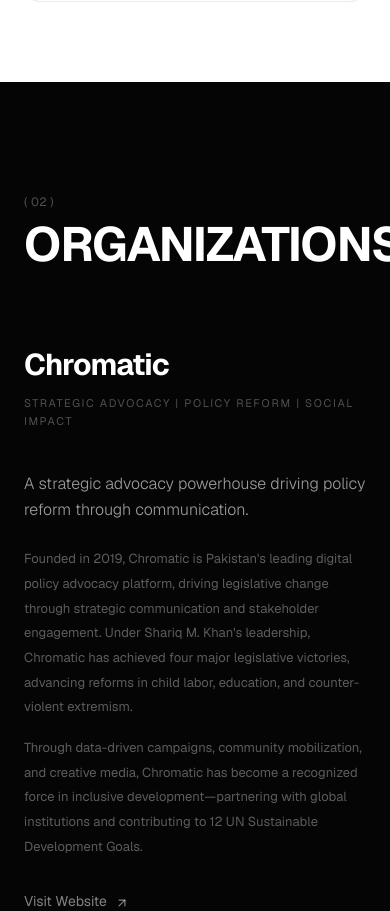
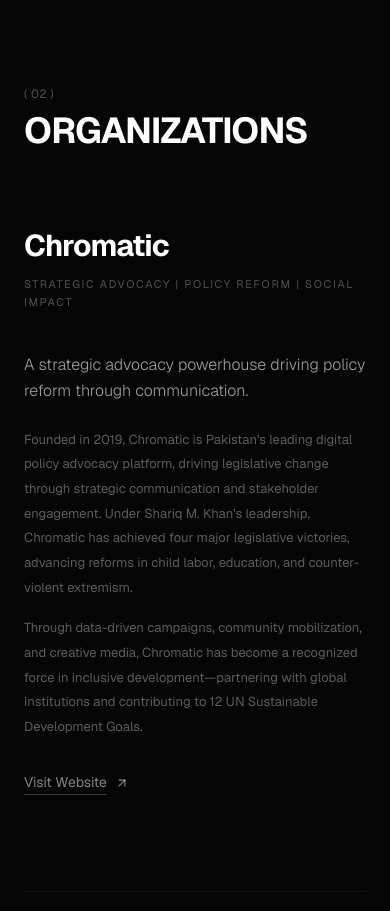
Before and after one commit to Zynalex9/shariqmkhan, a Next.js app: page / in a window 390 px wide. Shown: the part 6543-7454 px from the top of the page. Built offline with nearby package versions, Linux system fonts and the light colour scheme.

Commit message:
Fixed overflow an dhero section

```diff
--- a/app/globals.css
+++ b/app/globals.css
@@ -10,6 +10,7 @@
 
 html {
   scroll-behavior: smooth;
+  overflow-x: hidden;
 }
 
 body {
--- a/app/page.tsx
+++ b/app/page.tsx
@@ -14,7 +14,7 @@
   return (
     <>
       <Navbar />
-      <main className="pt-24">
+      <main className="pt-20 md:pt-24">
         <HeroSection />
         <IntroSection />
         <AboutSection />
--- a/components/HeroSection.tsx
+++ b/components/HeroSection.tsx
@@ -59,12 +59,10 @@
         <section
             ref={sectionRef}
             id="home"
-            className="relative w-full h-[calc(100vh-64px)] flex flex-col justify-end overflow-hidden"
+            className="relative w-full min-h-[81.5vh] sm:h-[calc(100vh-64px)] flex flex-col justify-end overflow-hidden"
             style={{ background: "#050505" }}
         >
-            {/* ── Subtle background image (faded cityscape / texture) ── */}
             <div className="absolute inset-0 z-0">
-                {/* REPLACE_WITH_BACKGROUND_IMAGE: Use a faded cityscape or dark ambient photo */}
                 <Image
                     src="/10.png"
                     alt="Background"
@@ -73,11 +71,9 @@
                     sizes="100vw"
                     priority
                 />
-                {/* Dark gradient overlay */}
                 <div className="absolute inset-0 bg-gradient-to-t from-[#050505] via-[#050505]/80 to-[#050505]/60" />
             </div>
 
-            {/* ── Top bar: small credential text ── */}
             <div className="absolute top-0 left-0 right-0 z-20 px-6 sm:px-10 py-6 flex justify-between items-start">
                 <FloatingLabel delay={1.2}>
                     <p className="text-[10px] sm:text-xs uppercase tracking-[0.2em] text-white/50 leading-relaxed">
--- a/components/sections/FeaturedProjectsSection.tsx
+++ b/components/sections/FeaturedProjectsSection.tsx
@@ -183,9 +183,9 @@
                 exit={{ opacity: 0, scale: 0.92, y: 32 }}
                 transition={{ duration: 0.45, ease: [0.25, 0.1, 0.25, 1] }}
                 className="fixed left-1/2 top-1/2 z-50 -translate-x-1/2 -translate-y-1/2
-                           w-[90vw] max-w-[1300px] max-h-[90vh]
+                           w-[96vw] sm:w-[90vw] max-w-[1300px] max-h-[90vh]
                            bg-[#f5f5f0] border border-background/8
-                           rounded-[32px] overflow-hidden flex flex-col"
+                           rounded-[24px] sm:rounded-[32px] overflow-hidden flex flex-col"
                 style={{ boxShadow: "0 32px 80px rgba(0,0,0,0.35)" }}
             >
                 {/* Close button */}
@@ -202,7 +202,7 @@
                 {/* Scrollable content */}
                 <div className="overflow-y-auto flex-1">
                     {/* Hero image */}
-                    <div className="relative w-full aspect-16/7 shrink-0">
+                    <div className="relative w-full aspect-[16/9] sm:aspect-[16/7] shrink-0">
                         <Image
                             src={project.image}
                             alt={project.title}
--- a/components/sections/OrganizationsSection.tsx
+++ b/components/sections/OrganizationsSection.tsx
@@ -33,7 +33,7 @@
             <div className="mx-auto max-w-7xl">
                 <AnimatedSection>
                     <p className="text-xs text-white/30 mb-3 tracking-wide">( 02 )</p>
-                    <h2 className="text-5xl sm:text-6xl lg:text-7xl font-bold text-white leading-[0.95] tracking-tight mb-20">
+                    <h2 className="text-4xl sm:text-6xl lg:text-7xl font-bold text-white leading-[0.95] tracking-tight mb-20">
                         ORGANIZATIONS
                     </h2>
                 </AnimatedSection>
```
